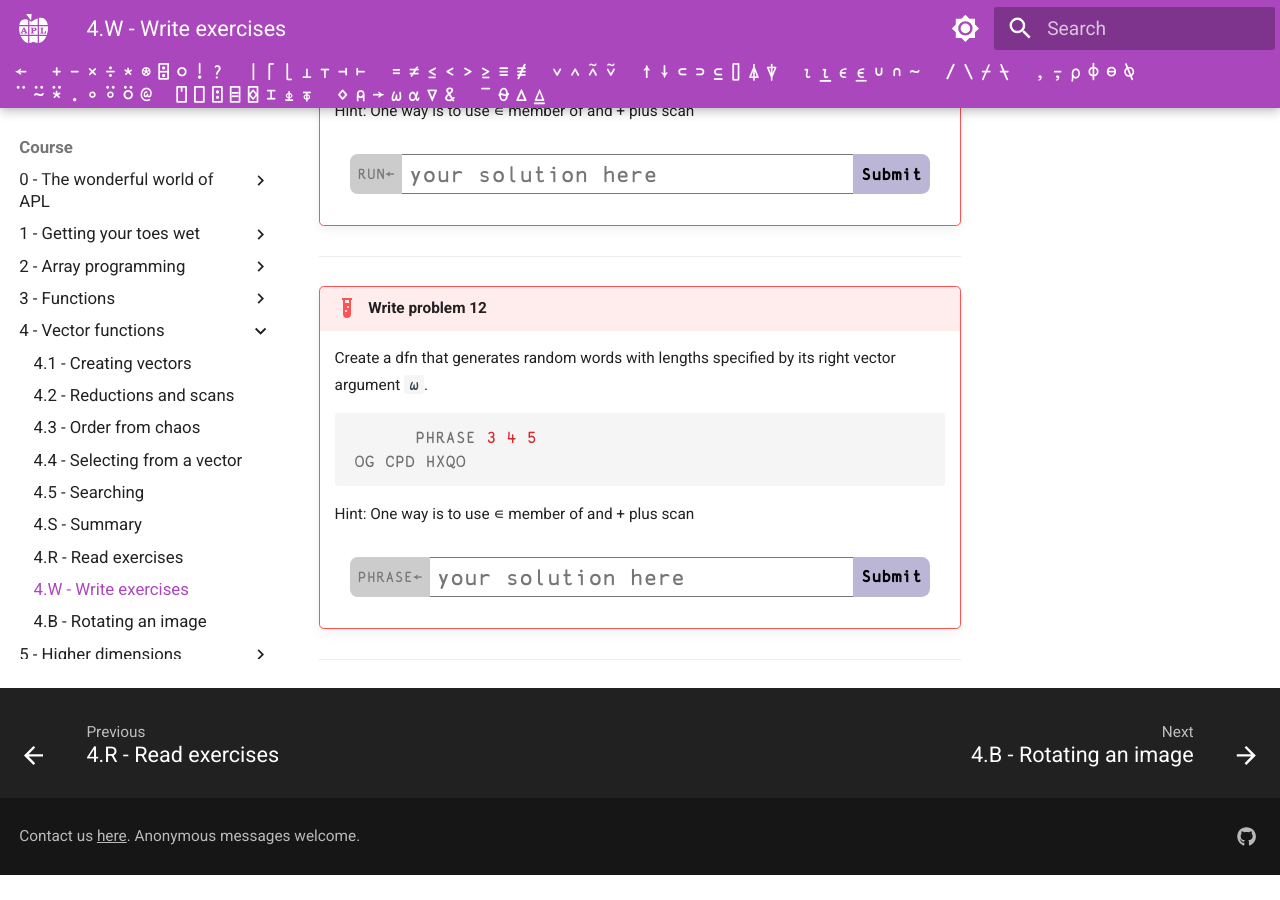
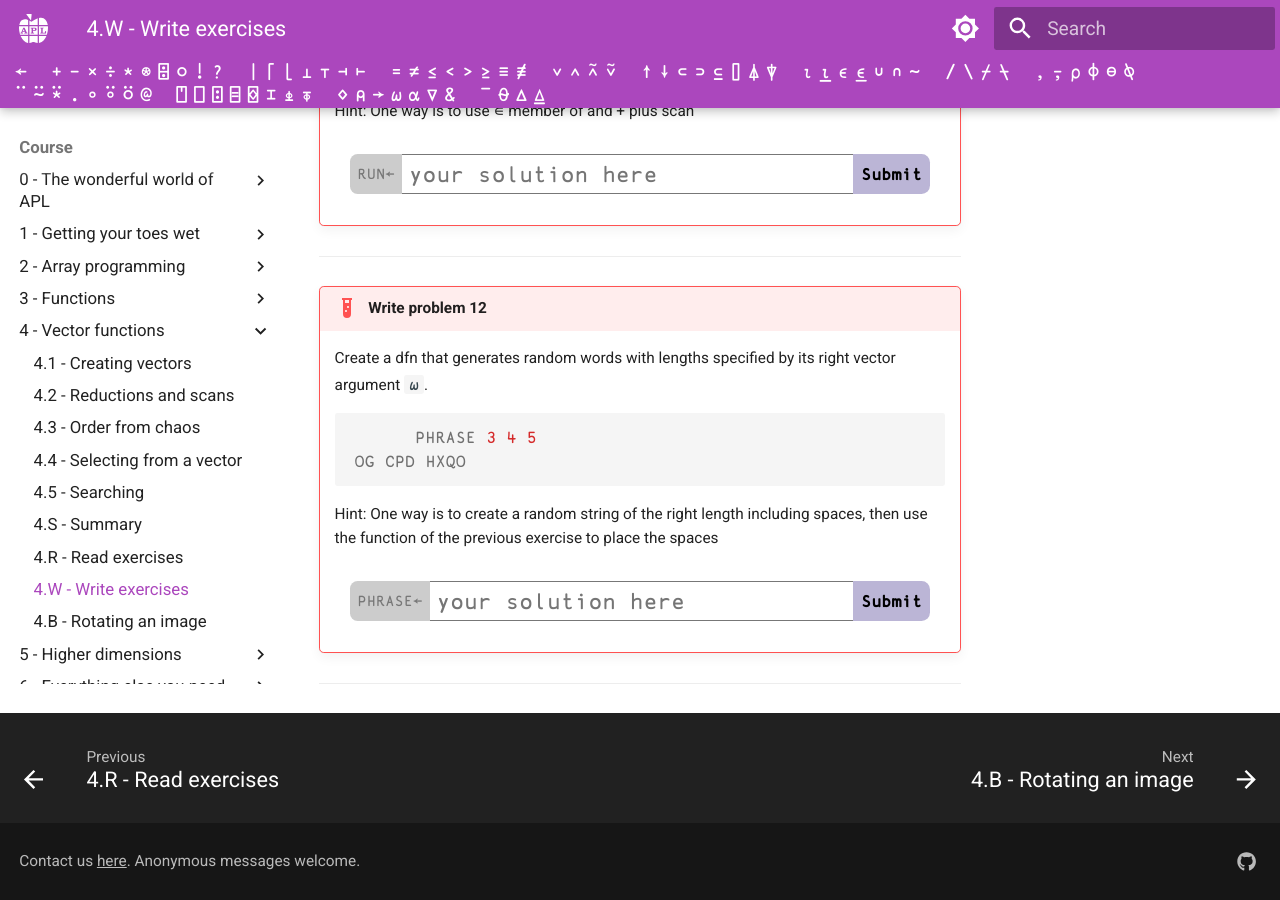
Before and after one commit to APLMOOC/APLMOOC, an MkDocs documentation site: the page built from docs/course/ch4/write.md, in a window 1280 px wide and 900 px high, scrolled down 4339 px. Built offline with MkDocs 1.6.1 and Material for MkDocs 9.7.7, drawn with Linux system fonts in a browser that asks for light colours; some web fonts are replaced; a script that is not in the unit is left out; before the commit the page ends 5214 px from its top, so only the background shows below that.

````diff
--- a/docs/course/ch4/write.md
+++ b/docs/course/ch4/write.md
@@ -199,7 +199,7 @@
     OG CPD HXQO
     ```
 
-    Hint: One way is to use ∊ member of and +\ plus scan
+    Hint: One way is to create a random string of the right length including spaces, then use the function of the previous exercise to place the spaces
 
     <div class="problem">
         <span class="problemspan">PHRASE←</span>
````
